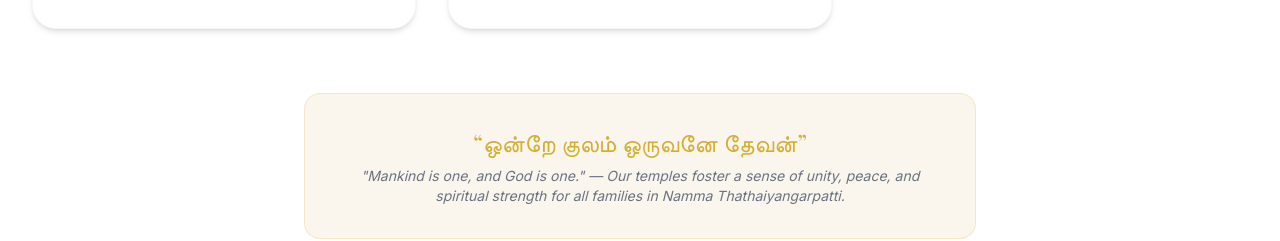
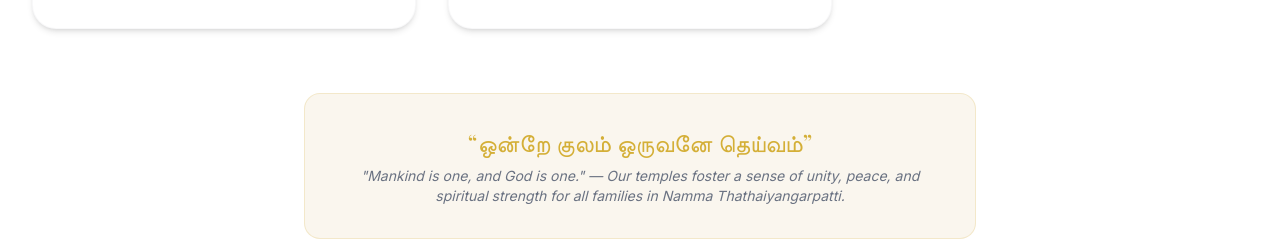
Before and after one commit to natishg-1632006/My-village-Portfolio, a React (Vite) app: page / in a window 1280 px wide. Shown: the part 2800-3041 px from the top of the page. Built offline with nearby package versions, Linux system fonts and the light colour scheme; a web font is replaced by a local one.

Commit message:
Correct quote text in Temples component for accurate representation of the message

```diff
--- a/src/components/Temples.jsx
+++ b/src/components/Temples.jsx
@@ -79,7 +79,7 @@ const Temples = () => {
           transition={{ duration: 0.8 }}
           className="mt-16 bg-bg-warm border border-secondary-saffron/20 rounded-2xl p-6 sm:p-8 text-center max-w-2xl mx-auto"
         >
-          <span className="block text-secondary-saffron text-2xl font-serif mb-2">“ஒன்றே குலம் ஒருவனே தேவன்”</span>
+          <span className="block text-secondary-saffron text-2xl font-serif mb-2">“ஒன்றே குலம் ஒருவனே தெய்வம்”</span>
           <p className="text-gray-500 text-xs sm:text-sm font-sans italic">
             "Mankind is one, and God is one." — Our temples foster a sense of unity, peace, and spiritual strength for all families in Namma Thathaiyangarpatti.
           </p>
```
